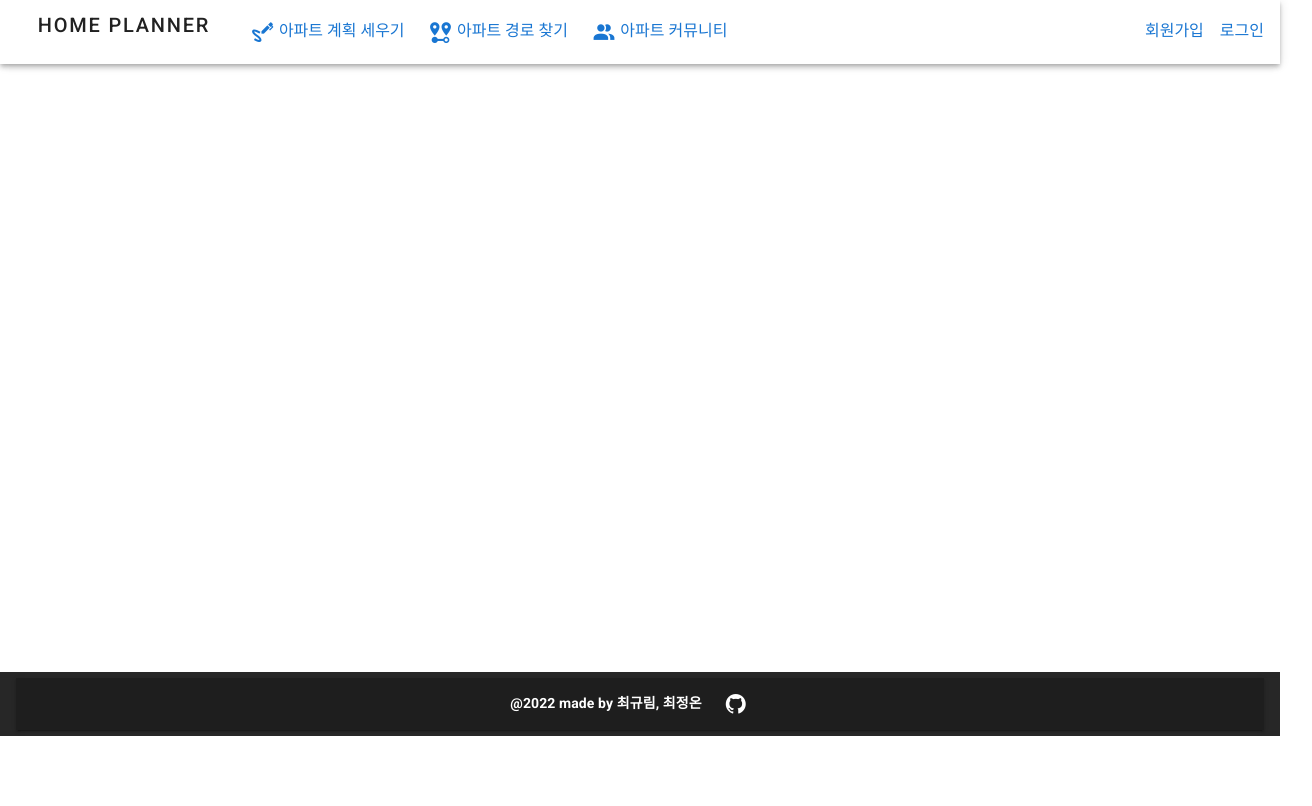
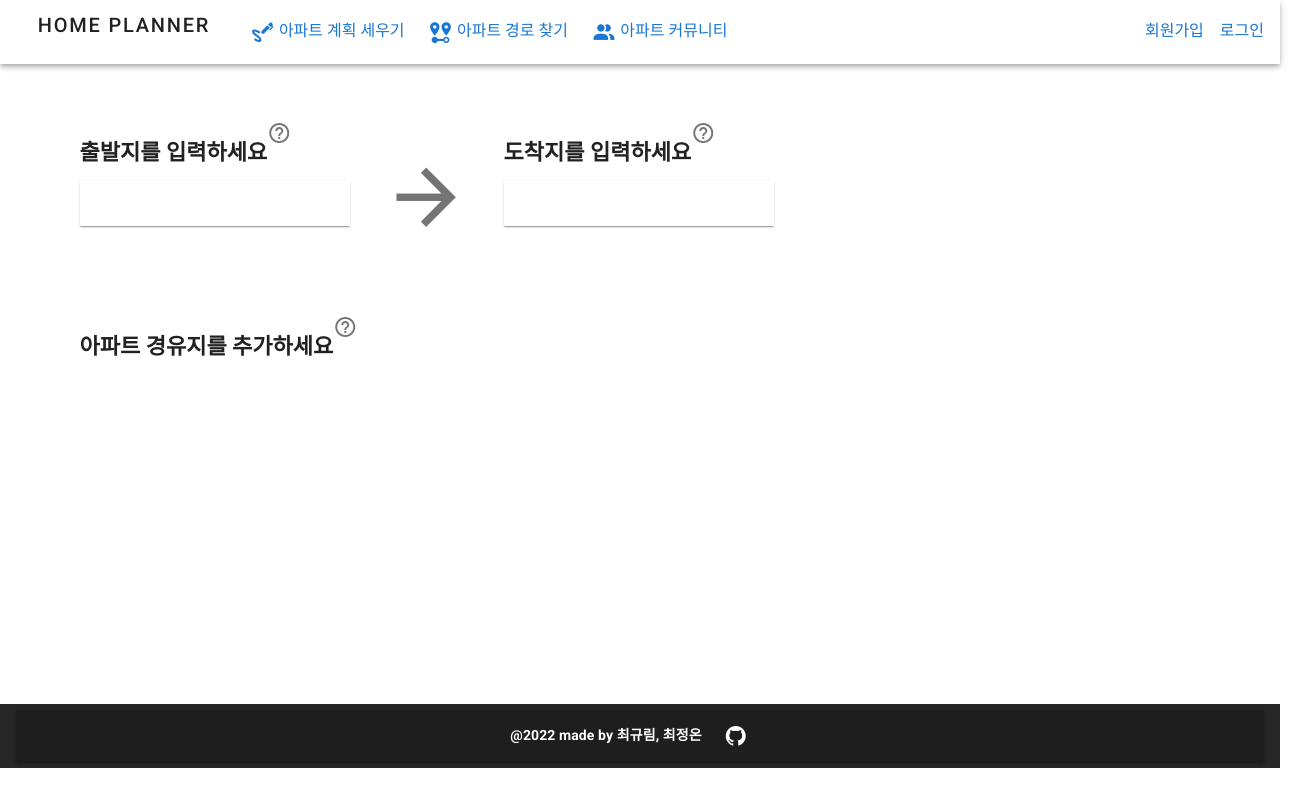
Before and after one commit to ssafyHomePlanner/HomePlanner, a Vue app in the folder homepjt/: page /path in a window 1280 px wide. Shown: the top 806 px of the page, 1312 px wide, since content can reach past the window. Built offline with nearby package versions, Linux system fonts and the light colour scheme.

Commit message:
[INSERT] 아파트 경로 찾기 UI 작업 중

```diff
--- a/homepjt/src/views/path/PathView.vue
+++ b/homepjt/src/views/path/PathView.vue
@@ -1,11 +1,83 @@
 <template>
-    <div>
-      <router-view />
-    </div>
-  </template>
+  <v-container fill-height fluid class="ma-8">
+    <v-container>
+      <v-row justify="space-evenly">
+        <v-col cols="auto" class="mr-5">
+          <v-row justify="start">
+            <v-col cols="auto">
+              <v-row class="item-middle-box-text mt-4" justify="start">
+                <div class="path-item-middle-text">출발지를 입력하세요</div>
+              </v-row>
+            </v-col>
+            <v-col cols="auto" class="pa-0 mt-3">
+              <v-icon align-self="start">mdi-help-circle-outline</v-icon>
+            </v-col>
+          </v-row>
+          <v-row class="mt-6">
+            <v-sheet
+              color="white"
+              elevation="1"
+              height="45"
+              width="270"
+            ></v-sheet>
+          </v-row>
+        </v-col>
+        <v-col cols="auto" class="mr-5 mt-8">
+          <v-icon size="90" color="darken-2"> mdi-arrow-right </v-icon>
+        </v-col>
+        <v-col cols="auto" class="mr-5">
+          <v-row justify="start">
+            <v-col cols="auto">
+              <v-row class="item-middle-box-text mt-4" justify="start">
+                <div class="path-item-middle-text">도착지를 입력하세요</div>
+              </v-row>
+            </v-col>
+            <v-col cols="auto" class="pa-0 mt-3">
+              <v-icon align-self="start">mdi-help-circle-outline</v-icon>
+            </v-col>
+          </v-row>
+          <v-row class="mt-6">
+            <v-sheet
+              color="white"
+              elevation="1"
+              height="45"
+              width="270"
+            ></v-sheet>
+          </v-row>
+        </v-col>
+      </v-row>
+    </v-container>
+    <v-container class="mt-12">
+      <v-row>
+        <v-col cols="auto" class="mr-5">
+          <v-row justify="start">
+            <v-col cols="auto">
+              <v-row class="item-middle-box-text mt-4" justify="start">
+                <div class="path-item-middle-text">아파트 경유지를 추가하세요</div>
+              </v-row>
+            </v-col>
+            <v-col cols="auto" class="pa-0 mt-3">
+              <v-icon align-self="start">mdi-help-circle-outline</v-icon>
+            </v-col>
+          </v-row>
+        </v-col>
+      </v-row>
 
-  <script>
-  export default {};
-  </script>
+      <v-row>
 
-  <style></style>
+      </v-row>
+    </v-container>
+  </v-container>
+</template>
+
+<script>
+export default {};
+</script>
+
+<style>
+.path-item-middle-text {
+  font-weight: bold;
+  text-align: center;
+  font-size: 22px;
+}
+</style>
```
